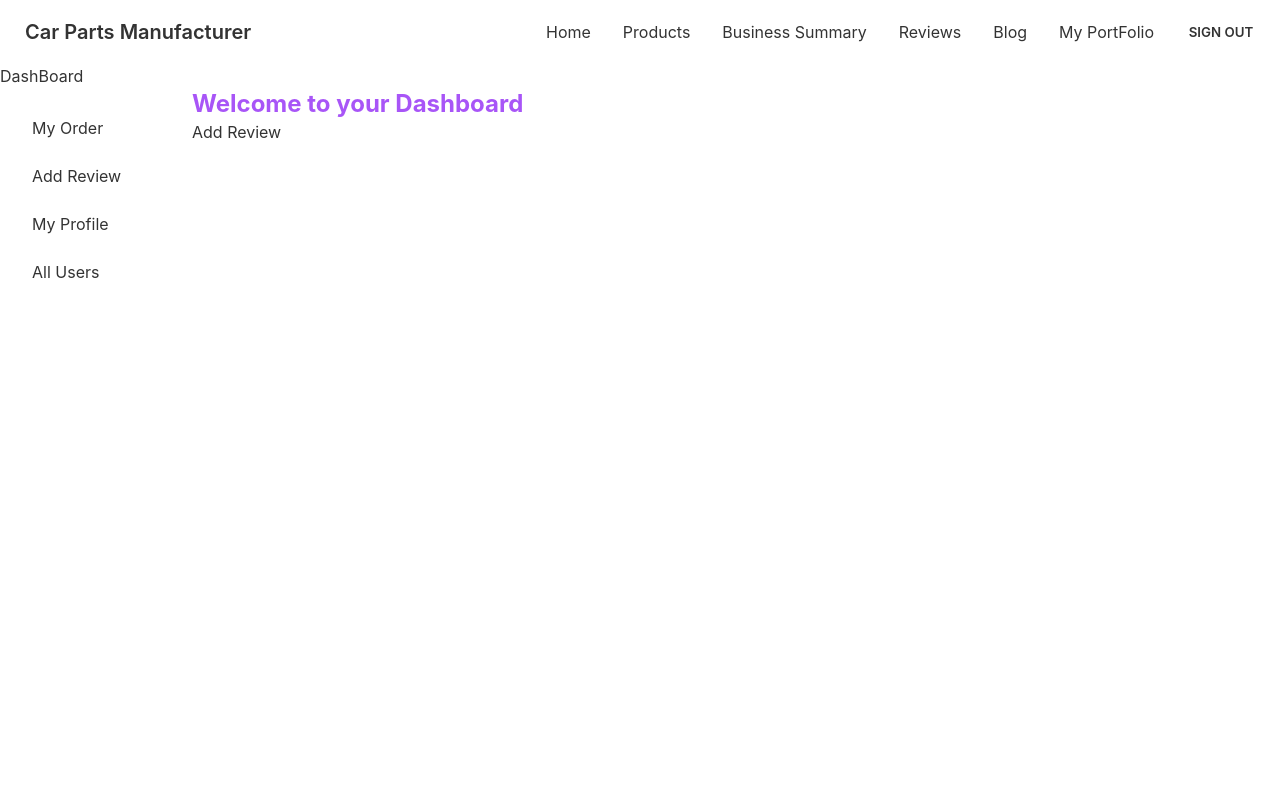
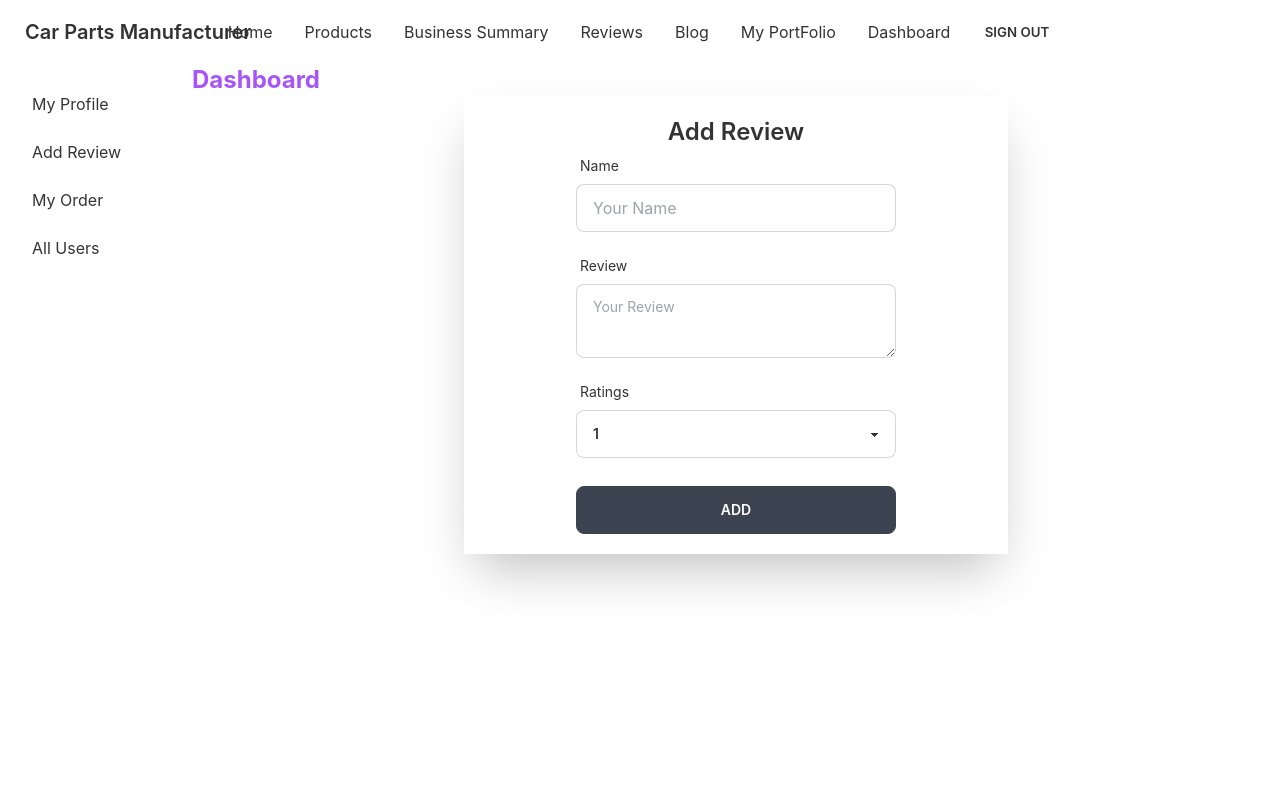
Before and after one commit to chamakkarmakar/Manufacturer-client, a React (Create React App) app: page /dashboard/addreview in a window 1280 px wide. Shown: the top 800 px of the page. Built offline with nearby package versions, Linux system fonts and the light colour scheme; no server answers; sample sign-in values are in the browser's storage.

Commit message:
add review & appear on the home page

```diff
--- a/package.json
+++ b/package.json
@@ -11,6 +11,7 @@
     "react": "^18.1.0",
     "react-dom": "^18.1.0",
     "react-firebase-hooks": "^5.0.3",
+    "react-hook-form": "^7.31.2",
     "react-router-dom": "^6.3.0",
     "react-scripts": "5.0.1",
     "web-vitals": "^2.1.4"
--- a/src/Pages/Dashboard/AddReview.js
+++ b/src/Pages/Dashboard/AddReview.js
@@ -1,9 +1,94 @@
 import React from 'react';
+import { useForm } from "react-hook-form";
 
 const AddReview = () => {
+    const { register, formState: { errors }, handleSubmit, reset } = useForm();
+    const onSubmit = data => {
+        const reviewAdd = {
+            user: data.name,
+            userReview: data.review,
+            ratings: data.rating
+        }
+        console.log(reviewAdd);
+
+        fetch('http://localhost:5000/review', {
+            method: 'POST',
+            headers: {
+                'content-type': 'application/json',
+            },
+            body: JSON.stringify(reviewAdd)
+        })
+            .then(res => res.json())
+            .then(inserted => {
+                if (inserted.insertedId) {
+                    console.log('Review added successfully')
+                    reset();
+                }
+                else {
+                    console.log('Failed to add the review');
+                }
+            })
+    }
     return (
-        <div>
-            <h1>Add Review</h1>
+        <div className='container mx-auto lg:w-1/2'>
+
+            <form onSubmit={handleSubmit(onSubmit)} className='py-5 shadow-2xl flex flex-col justify-center items-center'>
+                <h2 className="text-2xl font-semibold">Add Review</h2>
+                <div className="form-control w-full max-w-xs flex">
+                    <label className="label">
+                        <span className="label-text">Name</span>
+                    </label>
+                    <input
+                        type="text"
+                        placeholder="Your Name"
+                        className="input input-bordered w-full max-w-xs"
+                        {...register("name", {
+                            required: {
+                                value: true,
+                                message: 'Name is Required'
+                            }
+                        })}
+                    />
+                    <label className="label">
+                        {errors.name?.type === 'required' && <span className="label-text-alt text-red-500">{errors.name.message}</span>}
+                    </label>
+                </div>
+
+                <div className="form-control w-full max-w-xs flex">
+                    <label className="label">
+                        <span className="label-text">Review</span>
+                    </label>
+                    <textarea
+                        className="textarea textarea-bordered w-full max-w-xs"
+                        placeholder="Your Review"
+                        {...register("review", {
+                            required: {
+                                value: true,
+                                message: 'This field is required'
+                            }
+                        })}
+                    />
+                    <label className="label">
+                        {errors.review?.type === 'required' && <span className="label-text-alt text-red-500">{errors.review?.message}</span>}
+                    </label>
+                </div>
+
+                <div className="form-control w-full max-w-xs flex">
+                    <label className="label">
+                        <span className="label-text">Ratings</span>
+                    </label>
+
+                    <select {...register("rating")} className="select select-bordered w-full max-w-xs">
+                        <option value="1">1</option>
+                        <option value="2">2</option>
+                        <option value="3">3</option>
+                        <option value="4">4</option>
+                        <option value="5">5</option>
+                    </select>
+                </div>
+
+                <input className='btn w-full max-w-xs mt-7 text-white' type="submit" value="Add" />
+            </form>
         </div>
     );
 };
--- a/src/Pages/Dashboard/Dashboard.js
+++ b/src/Pages/Dashboard/Dashboard.js
@@ -4,19 +4,19 @@ import { Link, Outlet } from 'react-router-dom';
 const Dashboard = () => {
     return (
         <div>
-            <h2>DashBoard</h2>
             <div className="drawer drawer-mobile">
                 <input id="dashboard-sidebar" type="checkbox" className="drawer-toggle" />
                 <div className="drawer-content">
-                <h2 className='text-2xl font-bold text-purple-500'>Welcome to your Dashboard</h2>
+                <h2 className='text-2xl font-bold text-purple-500'>Dashboard</h2>
+                {/* <label htmlFor="dashboard-sidebar" class="btn btn-primary drawer-button lg:hidden">Open drawer</label> */}
                     <Outlet />
                 </div>
                 <div className="drawer-side">
                     <label htmlFor="dashboard-sidebar" className="drawer-overlay"></label>
                     <ul className="menu p-4 overflow-y-auto w-48 bg-base-100 text-base-content">
-                        <li><Link to='/dashboard'>My Order</Link></li>
-                        <li><Link to='/dashboard/review'>Add Review</Link></li>
-                        <li><Link to='/dashboard/history'>My Profile</Link></li>
+                        <li><Link to='/dashboard'>My Profile</Link></li>
+                        <li><Link to='/dashboard/addreview'>Add Review</Link></li>
+                        <li><Link to='/dashboard/order'>My Order</Link></li>
                         <li><Link to='/dashboard/users'>All Users</Link></li>
                     </ul>
                 </div>
--- a/src/Pages/HomePage/Review.js
+++ b/src/Pages/HomePage/Review.js
@@ -1,14 +1,14 @@
 import React from 'react';
 
 const Review = ({review}) => {
-    const { img,user,ratings,userReview } = review;
+    const { user,ratings,userReview } = review;
     return (
 
         <div className="card w-96 bg-base-100 shadow-xl">
          <div className='flex items-center justify-evenly mt-3'>
             <div className="avatar">
                 <div className="w-24 rounded-full ring ring-primary ring-offset-base-100 ring-offset-2">
-                    <img src={ img} alt='' />
+                    <img src="https://www.w3schools.com/howto/img_avatar.png" alt='' />
                 </div>
                 <div className='mx-5'>
                         <h2 className='text-xl font-bold'>{user}</h2>
--- a/src/Pages/HomePage/Reviews.js
+++ b/src/Pages/HomePage/Reviews.js
@@ -5,7 +5,7 @@ const Reviews = () => {
     const [reviews, setReviews] = useState([]);
 
     useEffect(() => {
-        fetch('fakedb_reviews.json')
+        fetch('http://localhost:5000/review')
             .then(res => res.json())
             .then(data => {
                 console.log(data);
@@ -13,8 +13,8 @@ const Reviews = () => {
         })
     },[])
     return (
-        <div className='container mx-auto lg:w-full w-4/5'>
-            <h2 className='text-2xl font-semibold text-center mb-7'>Reviews : {reviews.length}</h2>
+        <div className='container mx-auto lg:w-full w-4/5 my-12'>
+            <h2 className='text-2xl font-semibold text-center mb-7'>Reviews</h2>
             <div className='grid lg:grid-cols-3 grid-cols-1 gap-5'>
                 {
                     reviews.map(review => <Review
--- a/src/Pages/ManageProduct/ProductDetail.js
+++ b/src/Pages/ManageProduct/ProductDetail.js
@@ -19,7 +19,7 @@ const ProductDetail = () => {
             phone: event.target.phone.value
         }
         console.log(order);
-        const url=`http://localhost:5000/order`
+        const url=`https://nameless-ocean-99245.herokuapp.com/order`
         fetch(url,{
             method: 'POST',
             headers:{
--- a/src/Pages/SharedItem/Header.js
+++ b/src/Pages/SharedItem/Header.js
@@ -10,21 +10,24 @@ const Header = () => {
   if (loading) {
     return <Loading></Loading>;
   }
-    const menuItems =
+  const menuItems =
     <>
       <li><Link to='/home'>Home</Link></li>
       <li><Link to='/products'>Products</Link></li>
       <li><Link to='/summary'>Business Summary</Link></li>
-        <li><Link to='/reviews'>Reviews</Link></li>
+      <li><Link to='/reviews'>Reviews</Link></li>
       <li><Link to='/blog'>Blog</Link></li>
       <li><Link to='/portfolio'>My PortFolio</Link></li>
+      {
+        user && <li><Link to='/dashboard'>Dashboard</Link></li>
+      }
       <li>{user ? <button onClick={() => handleLogOut()} className="btn btn-ghost">Sign out</button> : <Link to='/login'>Sign in</Link>}</li>
     </>
   const handleLogOut = () => {
     signOut(auth);
   }
-    return (
-        <div className="navbar bg-base-100 sticky top-0">
+  return (
+    <div className="navbar bg-base-100 sticky top-0">
       <div className="navbar-start">
         <div className="dropdown">
           <label tabIndex="0" className="btn btn-ghost lg:hidden">
@@ -41,9 +44,14 @@ const Header = () => {
           {menuItems}
         </ul>
       </div>
+      <div className="navbar-end">
+        <label tabIndex="1" htmlFor="dashboard-sidebar" className="btn btn-ghost lg:hidden">
+          <svg xmlns="http://www.w3.org/2000/svg" className="h-5 w-5" fill="none" viewBox="0 0 24 24" stroke="currentColor"><path strokeLinecap="round" strokeLinejoin="round" strokeWidth="2" d="M4 6h16M4 12h8m-8 6h16" /></svg>
+        </label>
+      </div>
 
     </div>
-    );
+  );
 };
 
 export default Header;
```
Also changed, not shown: 1 other file (tests, documents, lock files or other folders).
